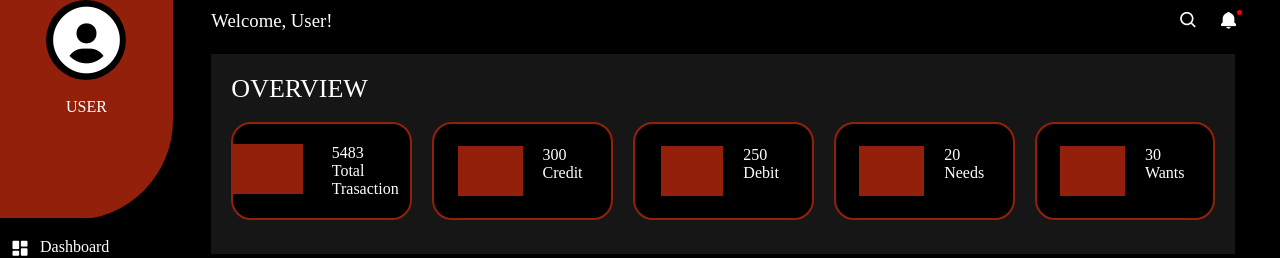
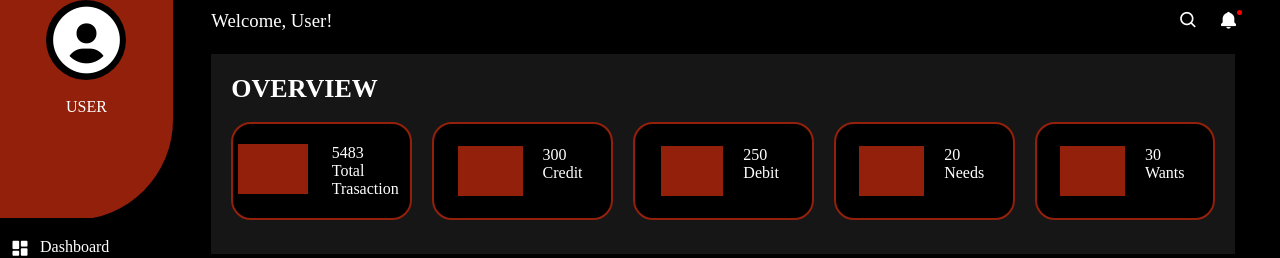
Before and after one commit to Lovethrech/personal-finance-manager, a Vue app: page / in a window 1280 px wide. Shown: the top 258 px of the page. Built offline with nearby package versions, Linux system fonts and the light colour scheme.

Commit message:
...working on landing-page-overview container

```diff
--- a/src/components/landing-page/LandingPageOverviewBoxIconCtn.vue
+++ b/src/components/landing-page/LandingPageOverviewBoxIconCtn.vue
@@ -16,6 +16,7 @@ const {boxIcon}=defineProps(['boxIcon']);
     height:50px;
     display:flex;
     place-items: center;
+    justify-content:center;
 }
 .landing-page-overview-box-icon-ctn-main-ctn{
     width:70px;
--- a/src/components/landing-page/LandingPageOverviewMainCtn.vue
+++ b/src/components/landing-page/LandingPageOverviewMainCtn.vue
@@ -27,5 +27,6 @@ import LandingPageOverviewBoxMainCtn from './LandingPageOverviewBoxMainCtn.vue';
     color:#fff;
     font-size: 26px;
     text-transform: uppercase;
+    font-weight:800;
 }
 </style>
```
